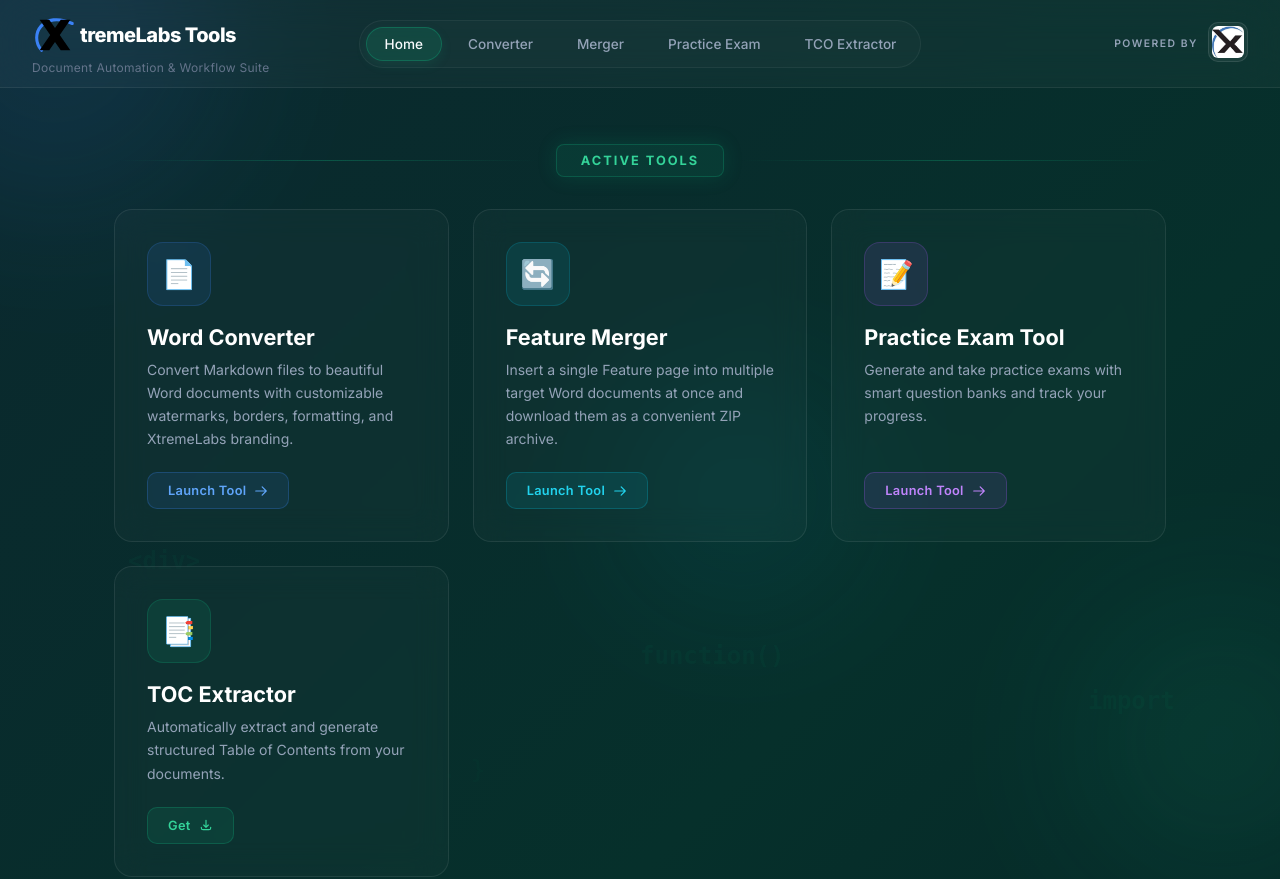
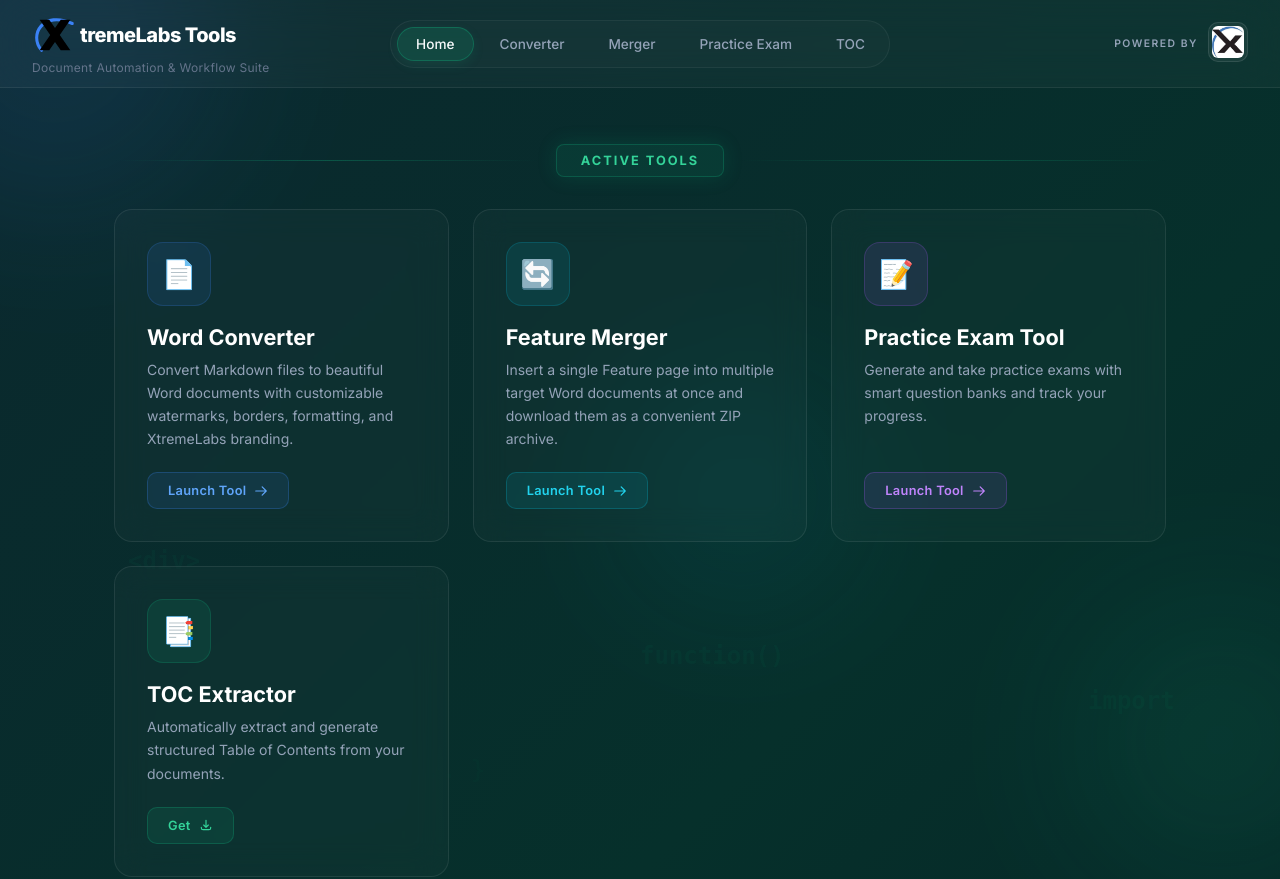
Before and after one commit to M-Ahsan786/XtremeLabs-Tools, a Flask app: page / in a window 1280 px wide. Shown: the top 879 px of the page. Run offline with Flask 3, Linux system fonts and the light colour scheme.

Commit message:
Update index.html

```diff
--- a/templates/index.html
+++ b/templates/index.html
@@ -1064,7 +1064,7 @@
                 <a href="#converter-card" class="nav-link">Converter</a>
                 <a href="#merger-card" class="nav-link">Merger</a>
                 <a href="#exam-card" class="nav-link">Practice Exam</a>
-                <a href="#tco-card" class="nav-link">TCO Extractor</a>
+                <a href="#tco-card" class="nav-link">TOC</a>
             </nav>
 
             <div class="header-right">
```
